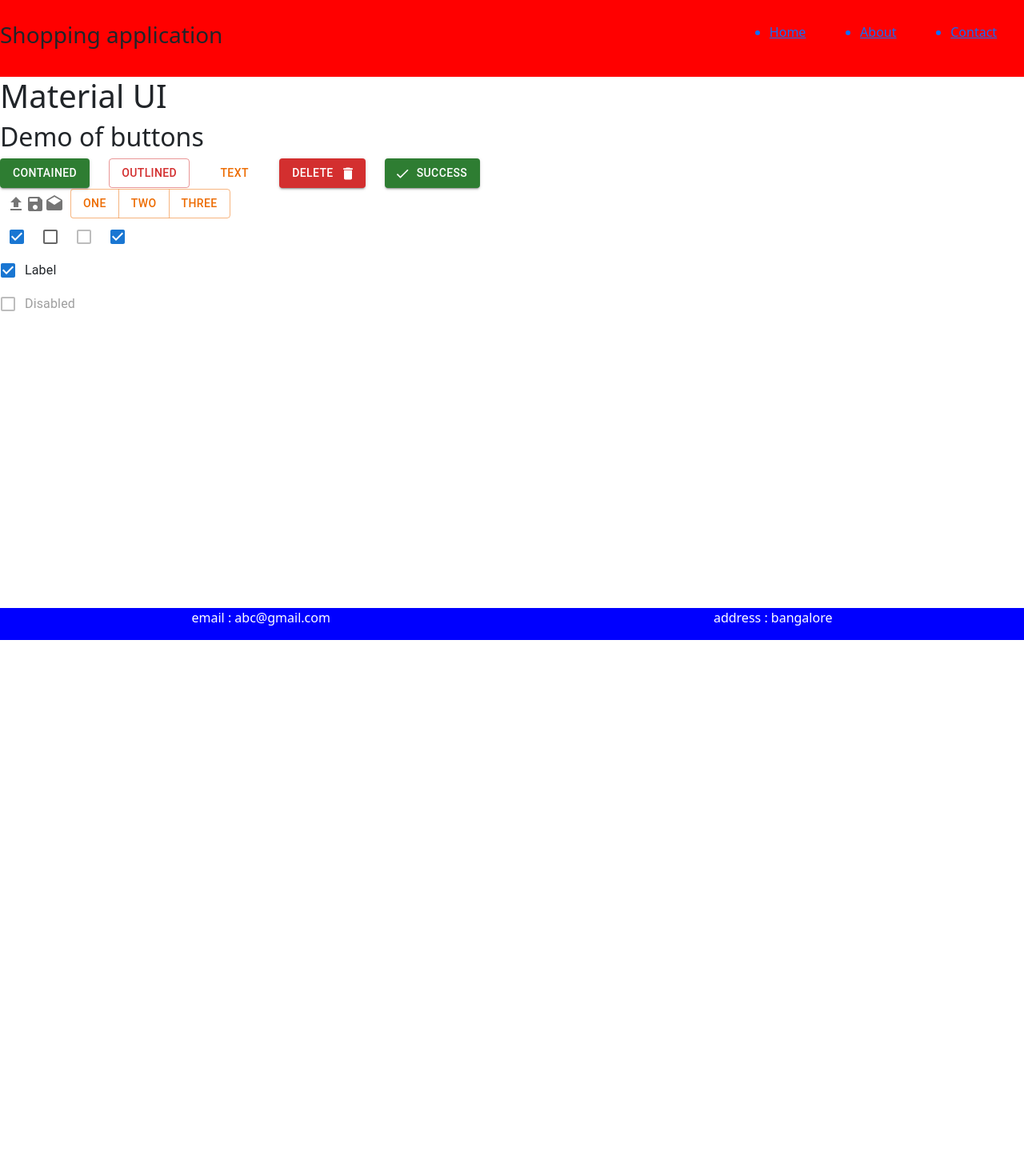
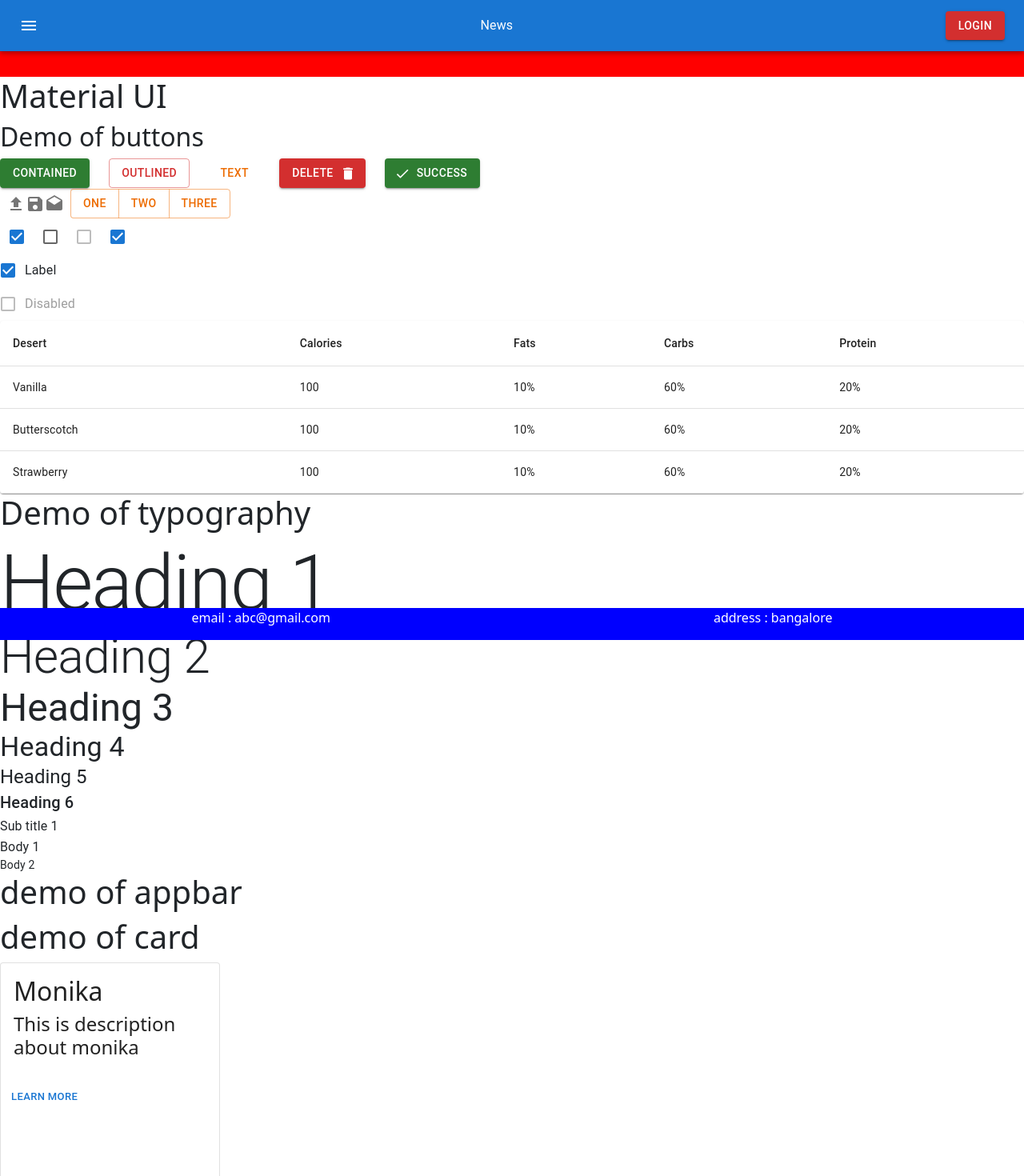
Before and after one commit to Monika-Abhijeet/jr-6-7-React, a React (Create React App) app: page /ui in a window 1280 px wide. Shown: the top 1470 px of the page at 80% size. Before the commit the page ends 800 px from the top, so only its background shows below. Built offline with nearby package versions, Linux system fonts and the light colour scheme.

Commit message:
material ui card,typography and table

```diff
--- a/src/App.js
+++ b/src/App.js
@@ -15,7 +15,7 @@
           title="Shopping application"
           subtitle="one stop solution for all your groceries"
         ></Header>
-        <div style={{ marginTop: "12vh" }}>
+        <div style={{ marginTop: "12vh", marginBottom: "6vh " }}>
           <Routes>
             <Route path="/" element={<Home />} />
             <Route path="/about" element={<About />} />
--- a/src/components/material-ui/material-ui.js
+++ b/src/components/material-ui/material-ui.js
@@ -6,6 +6,20 @@
   Checkbox,
   FormControlLabel,
   FormGroup,
+  Table,
+  TableHead,
+  TableBody,
+  TableContainer,
+  TableCell,
+  TableRow,
+  Paper,
+  Typography,
+  AppBar,
+  Toolbar,
+  Card,
+  Box,
+  CardContent,
+  CardActions,
 } from "@mui/material";
 import {
   Delete,
@@ -14,7 +28,31 @@
   Save,
   Upload,
   Drafts,
+  Menu,
 } from "@mui/icons-material";
+let icecreamData = [
+  {
+    desert: "Vanilla",
+    calories: 100,
+    fat: "10%",
+    carbs: "60%",
+    protein: "20%",
+  },
+  {
+    desert: "Butterscotch",
+    calories: 100,
+    fat: "10%",
+    carbs: "60%",
+    protein: "20%",
+  },
+  {
+    desert: "Strawberry",
+    calories: 100,
+    fat: "10%",
+    carbs: "60%",
+    protein: "20%",
+  },
+];
 function MaterialUI() {
   return (
     <div>
@@ -59,6 +97,71 @@
         <FormControlLabel control={<Checkbox defaultChecked />} label="Label" />
         <FormControlLabel control={<Checkbox disabled />} label="Disabled" />
       </FormGroup>
+      <TableContainer component={Paper}>
+        <Table>
+          <TableHead>
+            <TableRow>
+              <TableCell>Desert</TableCell>
+              <TableCell>Calories</TableCell>
+              <TableCell>Fats</TableCell>
+              <TableCell>Carbs</TableCell>
+              <TableCell>Protein</TableCell>
+            </TableRow>
+          </TableHead>
+          <TableBody>
+            {icecreamData.map((icecream) => {
+              return (
+                <TableRow>
+                  <TableCell>{icecream.desert}</TableCell>
+                  <TableCell>{icecream.calories}</TableCell>
+                  <TableCell>{icecream.fat}</TableCell>
+                  <TableCell>{icecream.carbs}</TableCell>
+                  <TableCell>{icecream.protein}</TableCell>
+                </TableRow>
+              );
+            })}
+          </TableBody>
+        </Table>
+      </TableContainer>
+      <h1>Demo of typography</h1>
+      <Typography variant="h1" component="div">
+        Heading 1
+      </Typography>
+      <Typography variant="h2">Heading 2</Typography>
+      <Typography variant="h3">Heading 3</Typography>
+      <Typography variant="h4">Heading 4</Typography>
+      <Typography variant="h5">Heading 5</Typography>
+      <Typography variant="h6">Heading 6</Typography>
+      <Typography variant="subtitle1">Sub title 1</Typography>
+      <Typography variant="body1">Body 1</Typography>
+      <Typography variant="body2">Body 2</Typography>
+      <h1>demo of appbar</h1>
+      <AppBar>
+        <Toolbar className="d-flex flex-row justify-content-between">
+          <IconButton size="large" edge="start" color="inherit">
+            <Menu />
+          </IconButton>
+          <Typography>News</Typography>
+          <Button color="error" variant="contained">
+            Login
+          </Button>
+        </Toolbar>
+      </AppBar>
+      <h1>demo of card</h1>
+      <Box sx={{ width: 275 }}>
+        <Card variant="outlined" sx={{ height: "300px" }}>
+          <CardContent>
+            <h2>Monika</h2>
+            <h4>This is description about monika</h4>
+          </CardContent>
+          <CardActions>
+            <Button size="small">Learn more</Button>
+          </CardActions>
+        </Card>
+      </Box>
+
+      <h1>Deno of paper</h1>
+      <Paper sx={{ width: 300, height: 400 }}>paper content goes here</Paper>
     </div>
   );
 }
```
